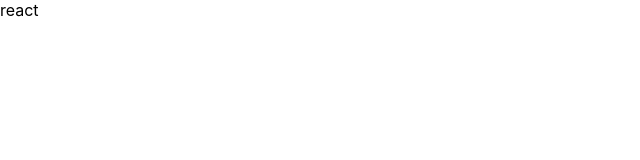
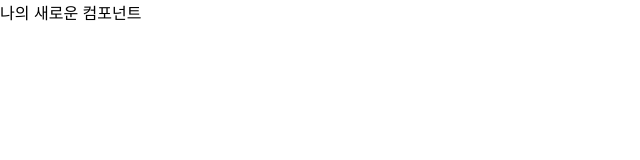
Before and after one commit to miladiashe/test_for_sourcetree, a React (Create React App) app in the folder react/study1/: page / in a window 1280 px wide. Shown: the top 160 px of the page, without its empty margins (0-640 px from the left). Built offline with nearby package versions, Linux system fonts and the light colour scheme.

Commit message:
컴포넌트 제작

```diff
--- a/react/study1/src/App.js
+++ b/react/study1/src/App.js
@@ -1,10 +1,8 @@
-import React, { Component } from 'react';
+import React from 'react';
+import MyComponent from "./MyComponent";
 
-class App extends Component{
-  render(){
-    const name = 'react';
-    return <div className='react'>{name}</div>
-  }
-}
+const App = () => {
+  return <MyComponent />;
+};
 
 export default App;
--- /dev/null
+++ b/react/study1/src/MyComponent.js
@@ -0,0 +1,7 @@
+import React from 'react';
+
+const MyComponent = () => {
+    return <div>나의 새로운 컴포넌트</div>
+};
+
+export default MyComponent;
```
